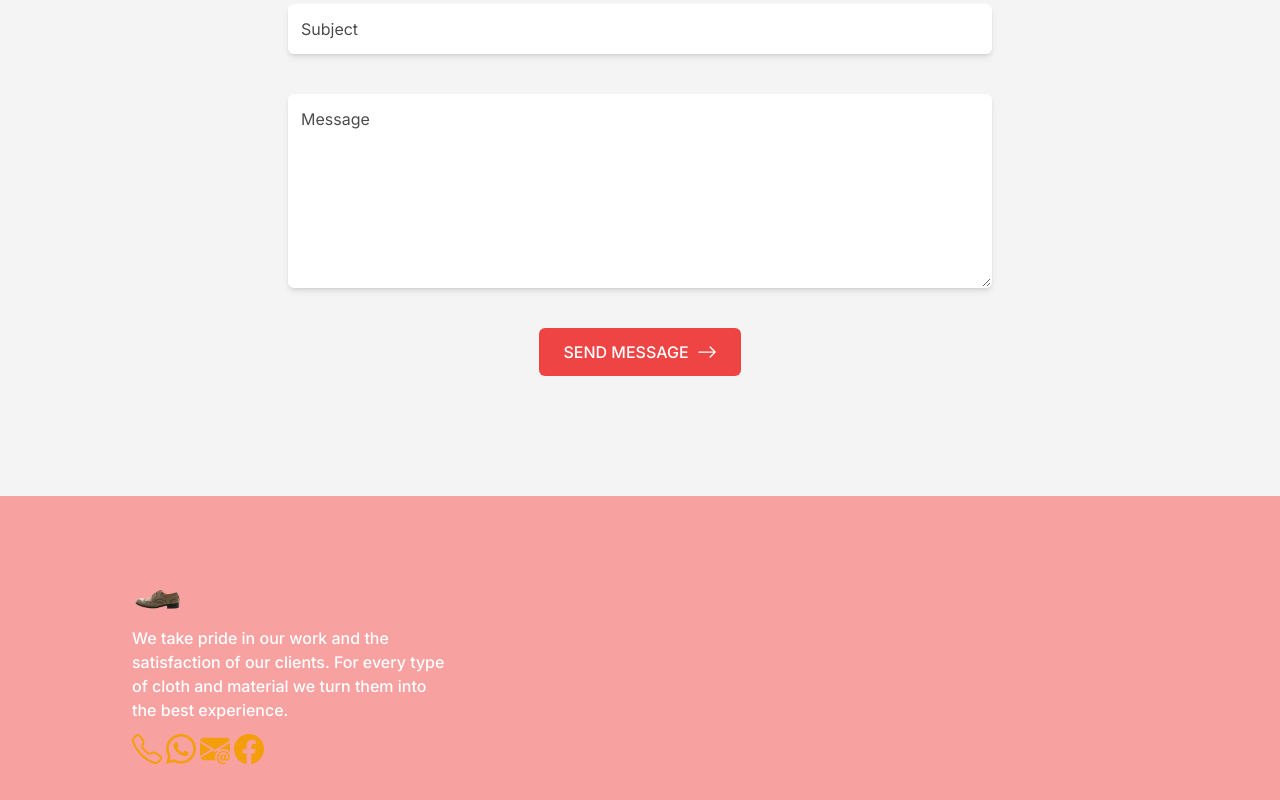
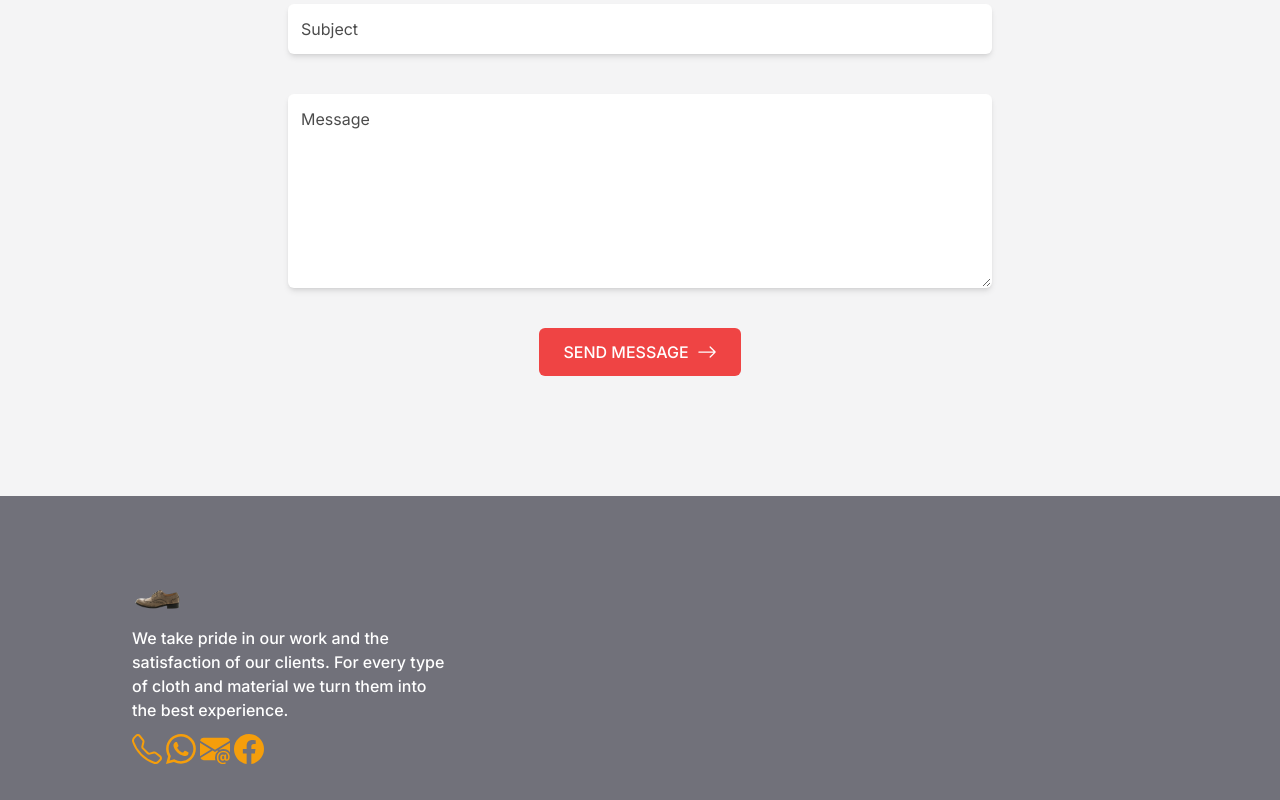
Before and after one commit to mmesomasaint/hulksmasher, a Next.js app: page / in a window 1280 px wide. Shown: the part 5278-6078 px from the top of the page. Built offline with nearby package versions, Linux system fonts and the light colour scheme.

Commit message:
Fix: Change the bg

```diff
--- a/app/page.tsx
+++ b/app/page.tsx
@@ -305,7 +305,7 @@ export default function Home() {
           </div>
         </section>
         {/**End of contact */}
-        <footer className='bg-red-500/50'>
+        <footer className='bg-zinc-500'>
             <div className='w-full lg:w-[90%] xl:w-[80%] mx-auto grid grid-cols-3 place-items-stretch items-start gap-5 pt-10 sm:pt-20 pb-8'>
               <div className='p-1 flex flex-col justify-start items-start gap-3'>
                 <Image src='/1-shoe.png' width={50} height={30} alt='logo' />
```
